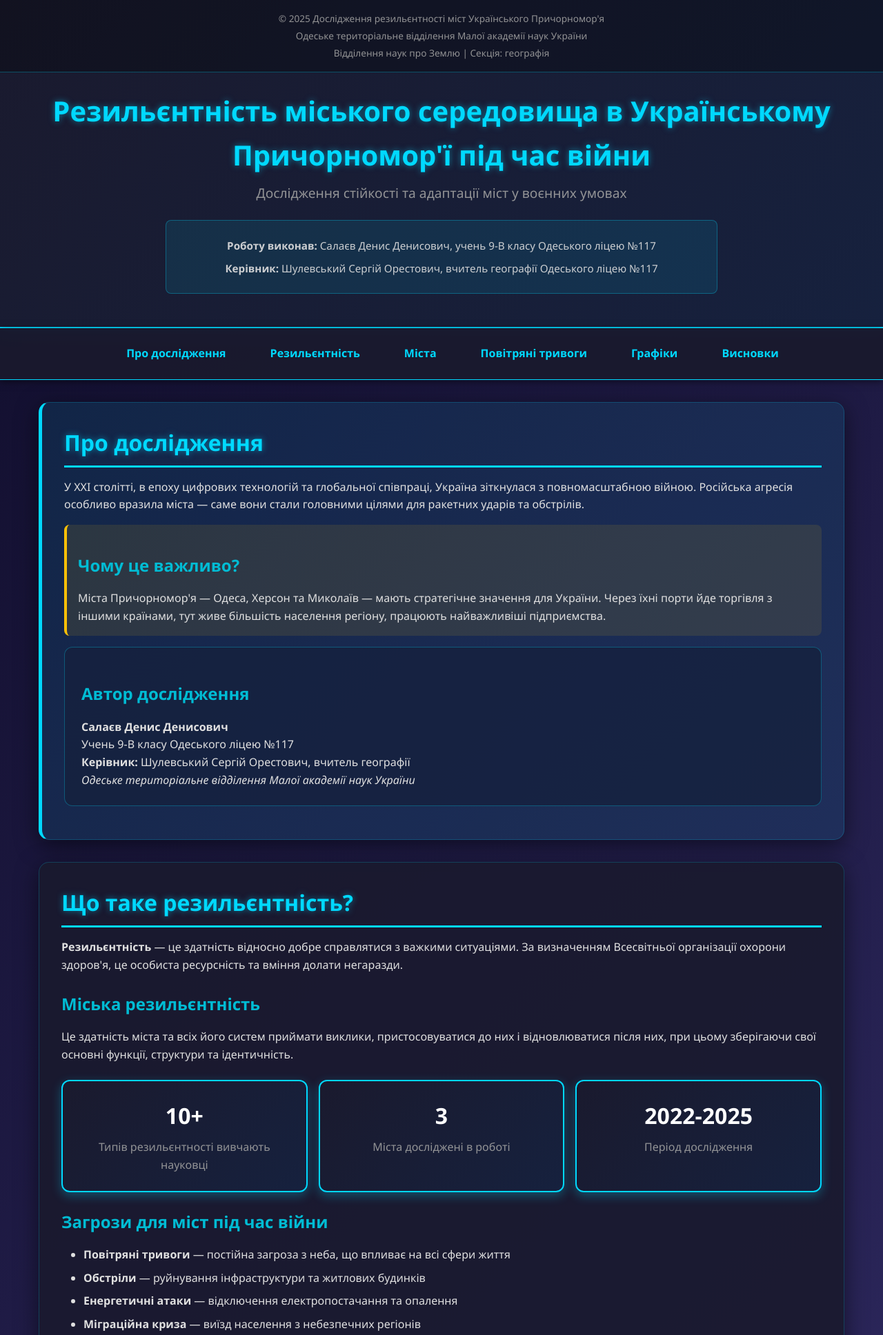
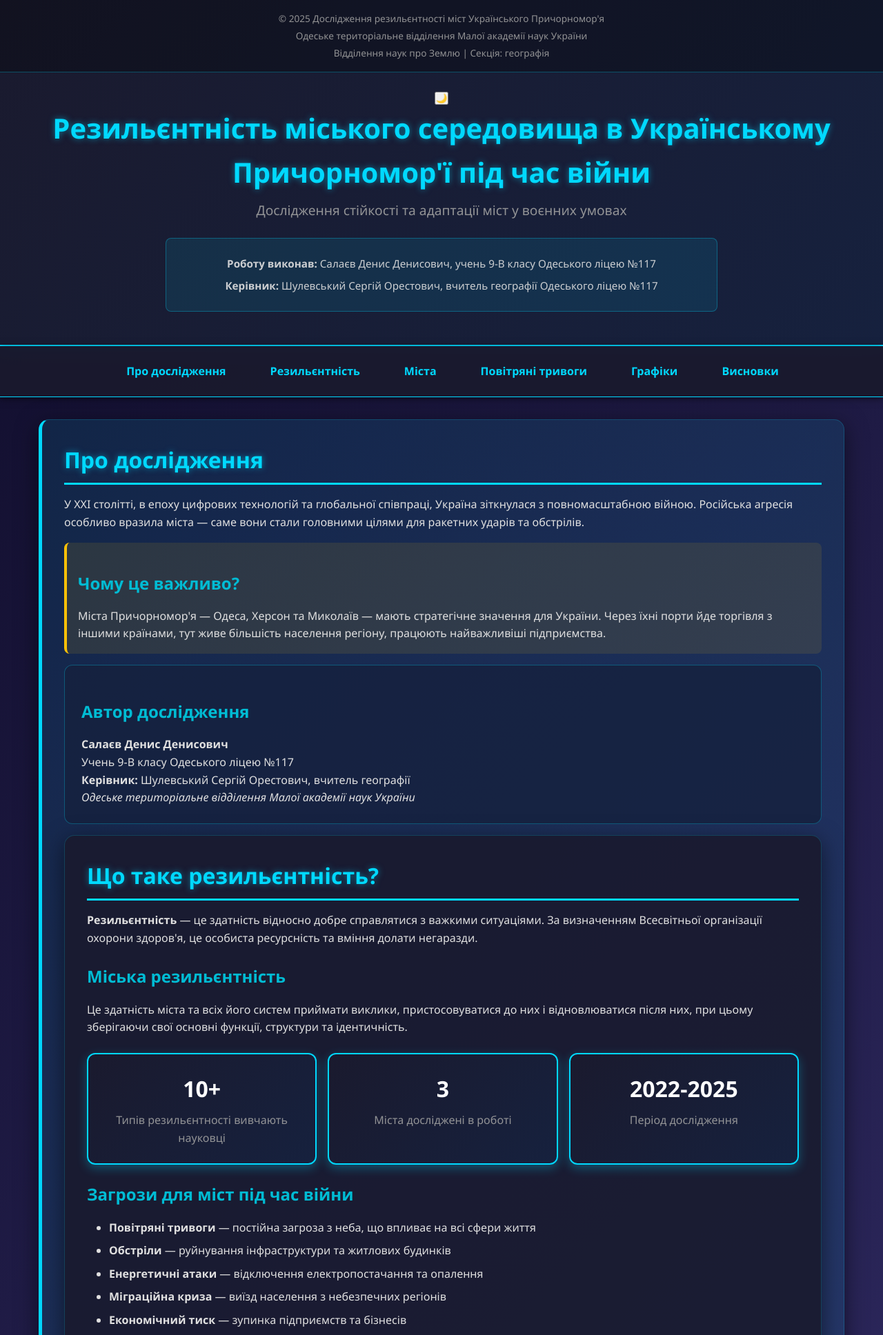
Before and after one commit to N1don/Resilence, a plain HTML site: page index.html in a window 1280 px wide. Shown: the top 1936 px of the page at 69% size. Drawn offline with nearby package versions, Linux system fonts and the light colour scheme.

Commit message:
Update index.html

```diff
--- a/index.html
+++ b/index.html
@@ -4,7 +4,7 @@
     <meta charset="UTF-8">
     <meta name="viewport" content="width=device-width, initial-scale=1.0">
     <title>Резильєнтність міст Причорномор'я під час війни</title>
-    <link rel="stylesheet" href="site.css">
+    <link rel="stylesheet" type="text/css" href="./site.css">
     <script src="https://cdn.jsdelivr.net/npm/chart.js"></script>
 </head>
 <body>
@@ -14,6 +14,9 @@
             <p class="institution">Одеське територіальне відділення Малої академії наук України</p>
             <p class="institution">Відділення наук про Землю | Секція: географія</p>
         </div>
+        <button class="theme-toggle" id="themeToggle" aria-label="Перемкнути тему">
+            <span class="theme-icon">🌙</span>
+        </button>
         <h1>Резильєнтність міського середовища в Українському Причорномор'ї під час війни</h1>
         <p>Дослідження стійкості та адаптації міст у воєнних умовах</p>
         <div class="header-authors">
@@ -50,7 +53,6 @@
                 <p><strong>Керівник:</strong> Шулевський Сергій Орестович, вчитель географії</p>
                 <p><em>Одеське територіальне відділення Малої академії наук України</em></p>
             </div>
-        </section>
 
         <section id="resilience">
             <h2>Що таке резильєнтність?</h2>
@@ -239,3 +241,4 @@
     <script src="site.js"></script>
 </body>
 </html>
+</html>
```
